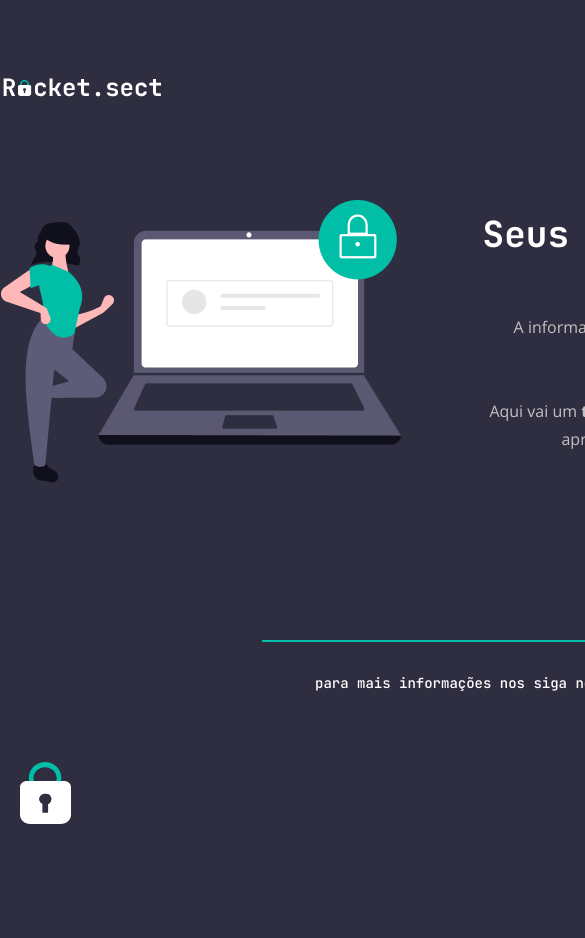
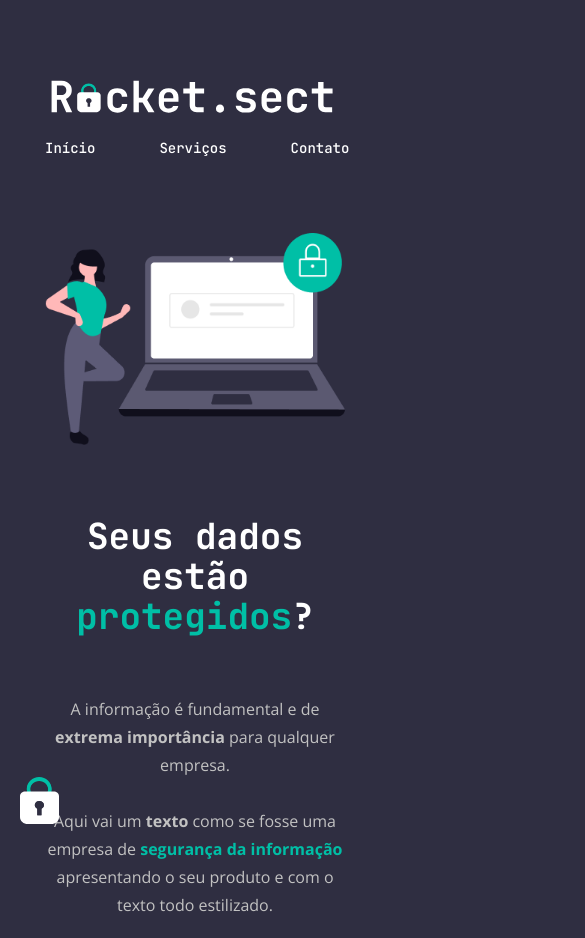
Before and after one commit to rafahitomi/rocketseat-projeto-extra-rocketsect, a plain HTML site: page index.html in a window 390 px wide. Shown: the top 938 px of the page, 585 px wide, since content can reach past the window. Before the commit the page ends 915 px from the top, so only its background shows below. Drawn offline with nearby package versions, Linux system fonts and the light colour scheme.

Commit message:
inclui media queries

```diff
--- a/style.css
+++ b/style.css
@@ -119,3 +119,59 @@ body {
   bottom: 2.0rem;
   left: 2.0rem;
 }
+
+
+/* RESPONSIVIDADE */
+@media (max-width: 1100px) {
+  .page {
+    width: 80.0rem;
+  }
+
+  .imagem__principal {
+    width: 40%;
+  }
+
+  .titulo__principal, .texto__principal {
+    width: 40.0rem;
+  }
+}
+
+@media (max-width: 900px) {
+  .page {
+    width: 60.0rem;
+  }
+
+  .titulo__principal, .texto__principal {
+    width: 35.0rem;
+  }
+
+  #linha {
+    width: 50.0rem;
+  }
+}
+
+@media (max-width: 500px) {
+  .page, .titulo__principal, .texto__principal, #linha {
+    width: 30.0rem;
+  }
+
+  .navegacao {
+    flex-direction: column;
+    gap: 2.0rem;
+    margin: 7.1rem 0;
+  }
+
+  .container__principal {
+    flex-direction: column;
+    margin-bottom: 10.0rem;
+  }
+
+  .imagem__principal {
+    width: 100%;
+    margin-bottom: 7.1rem;
+  }
+
+  #cadeado {
+    width: 10%;
+  }
+}
```
